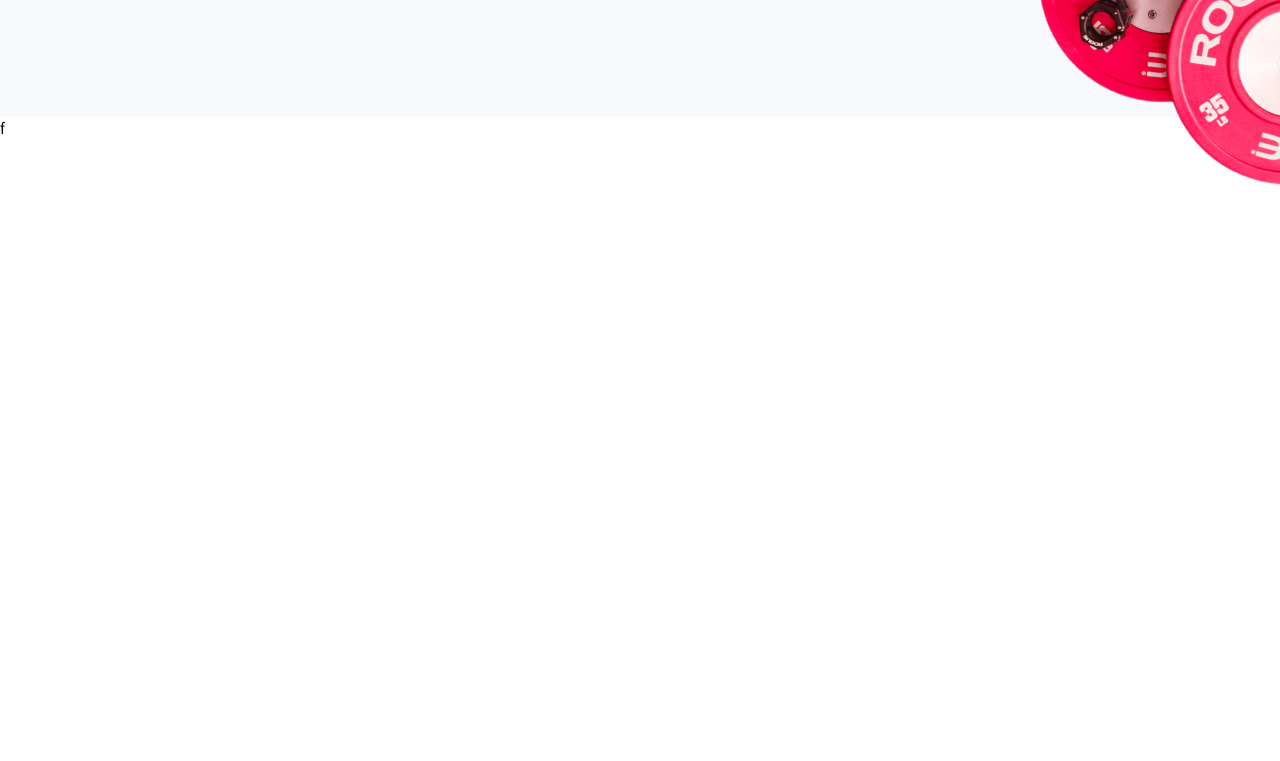
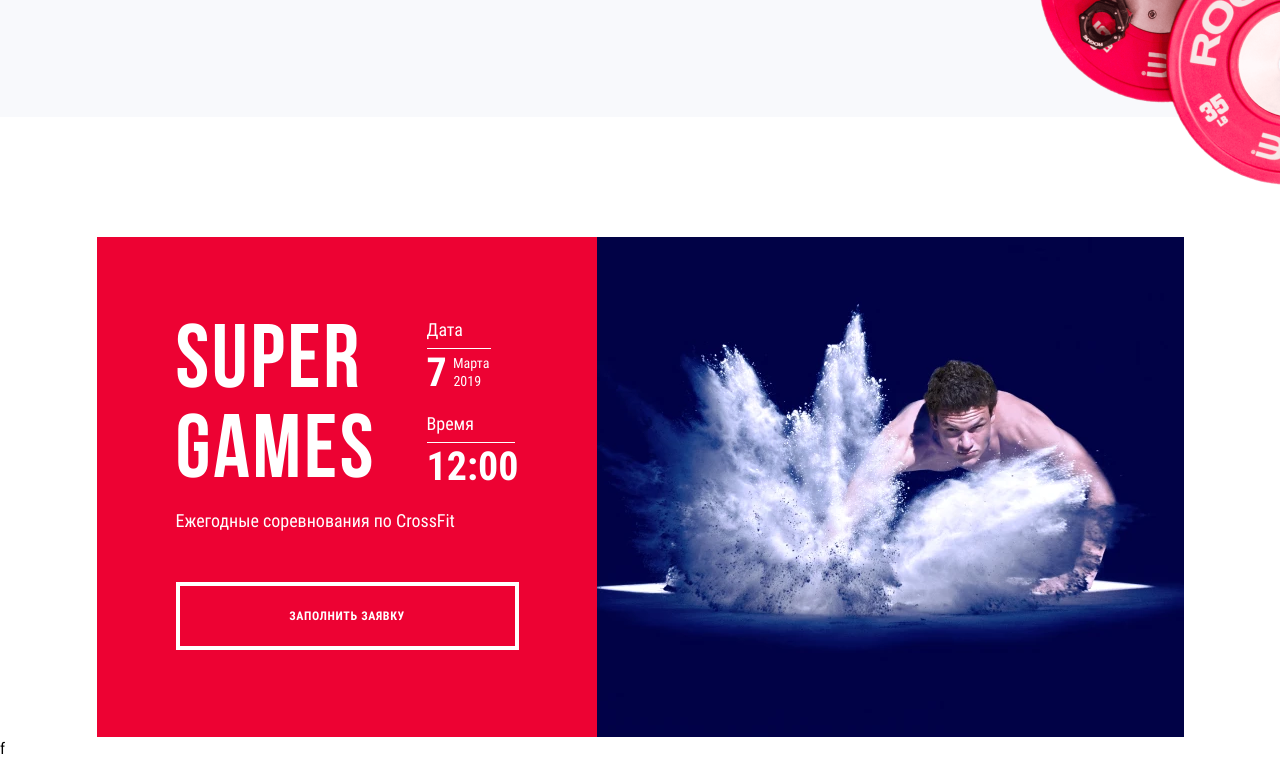
Before and after one commit to Holder19/fitness-center, a website built with webpack: page source/index.html in a window 1280 px wide. Shown: the part 2159-2920 px from the top of the page. Before the commit the page ends 2419 px from the top, so only its background shows below. Built offline with nearby package versions, Linux system fonts and the light colour scheme; files whose address does not match are found by name.

Commit message:
Выполняет промо блок

```diff
--- a/source/index.html
+++ b/source/index.html
@@ -228,6 +228,39 @@
           </div>
         </div>
       </section>
+      <section class="page__promo promo">
+        <div class="page__leveler">
+          <div class="promo__wrapper">
+            <div class="promo__description">
+              <div class="promo__description-wrapper">
+                <h2>SUPER GAMES</h2>
+                <ul>
+                  <li>
+                    <h4>Дата</h4>
+                    <p>7</p>
+                    <span>Марта</span>
+                    <small>2019</small>
+                  </li>
+                  <li>
+                    <h4>Время</h4>
+                    <p>12:00</p>
+                  </li>
+                </ul>
+              </div>
+              <h5>Ежегодные соревнования по CrossFit</h4>
+              <a href="#" class="button button--promo">заполнить заявку</a>
+            </div>
+            <div class="promo__content">
+              <picture>
+                <source media="(min-width: 1200px)" srcset="./img/content/super-games-desktop-img@1x.webp 1x, ./img/content/super-games-desktop-img@2x.webp 2x" type="image/webp">
+                <source media="(min-width: 768px)" srcset="./img/content/super-games-tablet-img@1x.webp 1x, ./img/content/super-games-tablet-img@2x.webp 2x" type="image/webp">
+                <source media="(min-width: 320px)" srcset="./img/content/super-games-mobile-img@1x.webp 1x, ./img/content/super-games-mobile-img@2x.webp 2x" type="image/webp">
+                <img src="./img/content/super-games-desktop-img@1x.jpg" srcset="./img/content/super-games-desktop-img@2x.jpg 2x" alt="Фото Атлета" width="660" height="500">
+              </picture>
+            </div>
+          </div>
+        </div>
+      </section>
     </main>
     <footer>f</footer>
     <script src="js/main.min.js"></script>
--- a/source/sass/blocks/button.scss
+++ b/source/sass/blocks/button.scss
@@ -49,3 +49,21 @@
     padding: 25px 43px;
   }
 }
+
+.button--promo {
+  border: 4px solid $color-default-white;
+  color: $color-default-white;
+  letter-spacing: 0.05em;
+  width: 100%;
+  padding: 23px 50px;
+  max-width: 343px;
+
+  @media (max-width: $tablet) {
+    font-size: 10px;
+    line-height: 12px;
+    padding: 9px 30px;
+    min-height: 39px;
+    border-width: 2px;
+    max-width: 202px;
+  }
+}
--- a/source/sass/blocks/page.scss
+++ b/source/sass/blocks/page.scss
@@ -45,3 +45,15 @@
     padding-bottom: 70px;
   }
 }
+
+.page__tickets {
+  margin-bottom: 120px;
+
+  @media (max-width: $tablet) {
+    margin-bottom: 100px;
+  }
+
+  @media (max-width: $mobile) {
+    margin-bottom: 70px;
+  }
+}
--- /dev/null
+++ b/source/sass/blocks/promo.scss
@@ -0,0 +1,187 @@
+.promo__wrapper {
+  display: flex;
+  justify-content: center;
+
+  @media (max-width: $mobile) {
+    flex-direction: column;
+  }
+}
+
+.promo__description {
+  padding: 83px 70px 83px 79px;
+  background-color: $color-card-red;
+
+  @media (max-width: $tablet) {
+    padding: 47px 31px 33px 44px;
+  }
+
+  @media (max-width: $mobile) {
+    padding-bottom: 52px;
+    display: grid;
+    justify-content: center;
+  }
+}
+
+.promo__description-wrapper {
+  display: grid;
+  grid-template-columns: 201px max-content;
+  gap: 50px;
+  margin-bottom: 7px;
+
+  @media (max-width: $tablet) {
+    gap: 28px;
+    margin-bottom: 0;
+    grid-template-columns: 117px max-content;
+  }
+}
+
+.promo__description-wrapper h2 {
+  margin: 0;
+  padding: 0;
+  color: $color-default-white;
+  font-size: 90px;
+  line-height: 90px;
+  font-family: $ff-neue;
+  letter-spacing: 0.03em;
+
+  @media (max-width: $tablet) {
+    font-size: 52px;
+    line-height: 52px;
+  }
+}
+
+.promo__description-wrapper ul {
+  margin: 0;
+  padding: 0;
+  list-style: none;
+  margin-top: -4px;
+}
+
+.promo__description-wrapper li {
+  margin: 0;
+  padding: 0;
+  display: grid;
+  align-items: center;
+  position: relative;
+  margin-bottom: 7px;
+
+  &::before {
+    content: "";
+    width: 64px;
+    height: 1px;
+    position: absolute;
+    background-color: $color-default-white;
+    top: 32px;
+  }
+
+  &:last-child {
+    margin-bottom: 0;
+
+    &::before {
+      content: "";
+      width: 88px;
+    }
+  }
+
+  @media (max-width: $tablet) {
+    margin-bottom: 0;
+
+    &::before {
+      content: "";
+      width: 42px;
+      top: 20px;
+    }
+
+    &:last-child {
+      &::before {
+        content: "";
+        width: 56px;
+      }
+    }
+  }
+}
+
+.promo__description-wrapper h4 {
+  margin: 0;
+  padding: 0;
+  font-size: 18px;
+  line-height: 150%;
+  color: $color-default-white;
+  font-weight: 400;
+  grid-row: 1/2;
+
+  @media (max-width: $tablet) {
+    font-size: 12px;
+  }
+}
+
+.promo__description-wrapper p {
+  margin: 0;
+  padding: 0;
+  font-size: 40px;
+  line-height: 150%;
+  color: $color-default-white;
+  font-weight: 700;
+  grid-row: 2/2;
+
+  @media (max-width: $tablet) {
+    font-size: 24px;
+  }
+}
+
+.promo__description-wrapper span,
+.promo__description-wrapper small {
+  font-size: 14px;
+  font-weight: 400;
+  grid-row: 2/2;
+  color: $color-default-white;
+  transform: translate(-10px, -10px);
+
+  @media (max-width: $tablet) {
+    font-size: 10px;
+  }
+}
+
+.promo__description-wrapper span {
+  @media (max-width: $tablet) {
+    transform: translate(-10px, -5px);
+  }
+}
+
+.promo__description-wrapper small {
+  transform: translate(-46px, 8px);
+
+  @media (max-width: $tablet) {
+    transform: translate(-35px, 7px);
+  }
+}
+
+.promo__description h5 {
+  font-size: 18px;
+  line-height: 150%;
+  font-weight: normal;
+  color: $color-default-white;
+  margin: 0;
+  padding: 0;
+  margin-bottom: 48px;
+
+  @media (max-width: $tablet) {
+    font-size: 12px;
+    margin-bottom: 31px;
+  }
+}
+
+.promo__content img {
+  height: 500px;
+  width: 660px;
+  object-fit: cover;
+
+  @media (max-width: $tablet) {
+    width: 386px;
+    height: 292px;
+  }
+
+  @media (max-width: $mobile) {
+    width: 100%;
+  }
+}
--- a/source/sass/style.scss
+++ b/source/sass/style.scss
@@ -19,6 +19,7 @@
 @import "./blocks/button";
 @import "./blocks/gym";
 @import "./blocks/tickets";
+@import "./blocks/promo";
 // ---------------------------------
 
 // ❗❗❗ запрещено использовать изображения в css, касается как jpg \ png, так и svg
```
Also changed, not shown: build/css/style.css, build/css/style.min.css, build/index.html, 1 other file.
